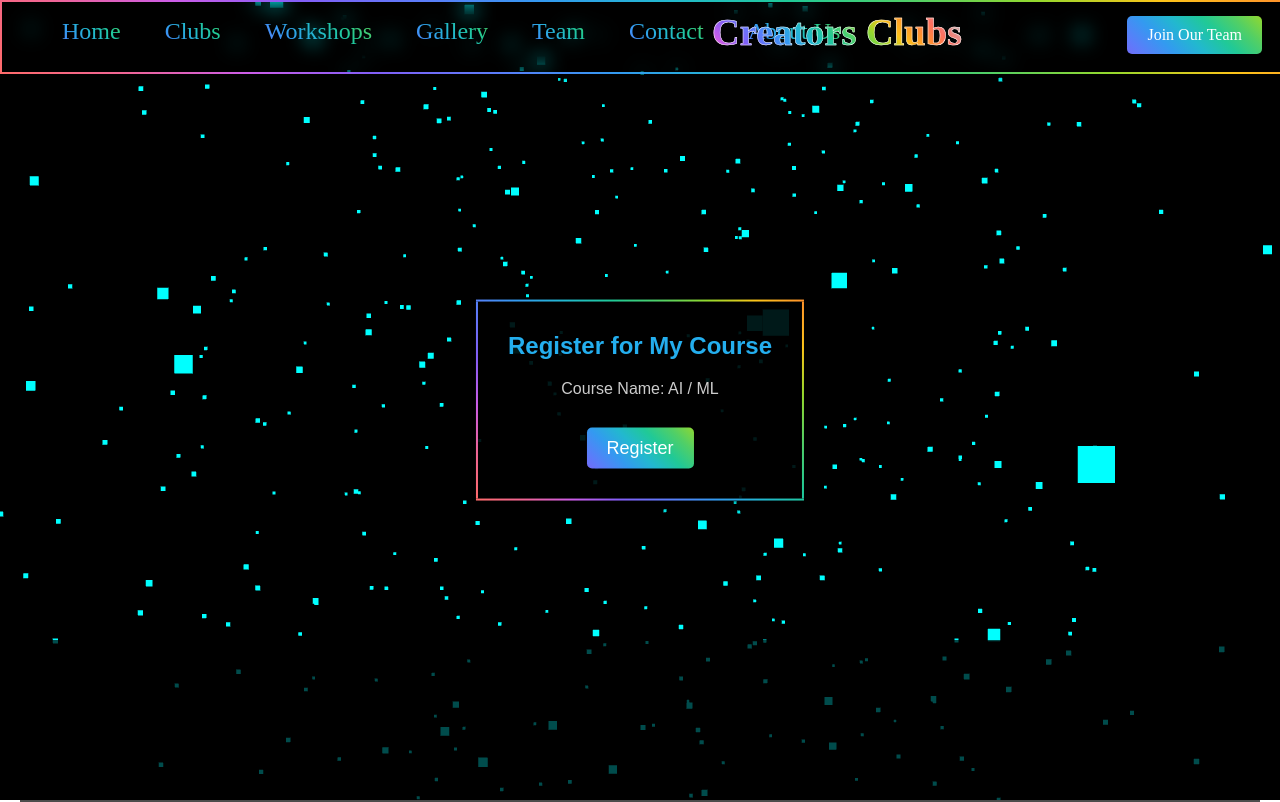
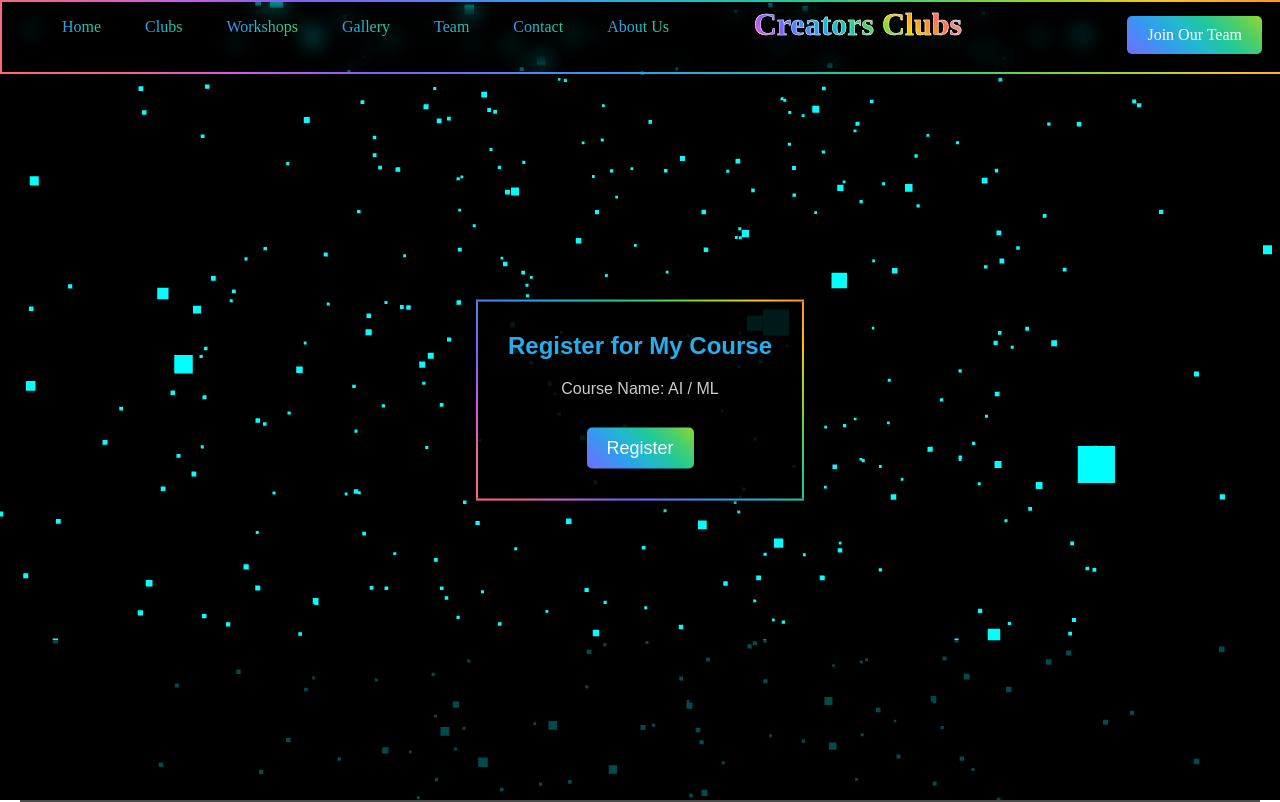
Before and after one commit to HEMANTHKUMAR-K-S/Creators_Hub, a plain HTML site: page index.html in a window 1280 px wide. Shown: the top 802 px of the page. Drawn offline with nearby package versions, Linux system fonts and the light colour scheme; some packages are replaced by stand-ins of ours; animation ran at ten frames a second.

Commit message:
Refactor CSS styles for consistency and readability

```diff
--- a/styles.css
+++ b/styles.css
@@ -24,9 +24,7 @@
             color: white;
         }
 
-        index.html {
-            background: rgba(0, 0, 0, 0.7);
-        }
+
 
         #about {
             background: rgba(0, 0, 0, 0.7);
@@ -52,7 +50,7 @@
             align-items: center;
             justify-content: flex-end;
             float: right;
-            font-size: 1.2rem;
+            font-size: 1rem;
             color: transparent;
             background: linear-gradient(45deg, #ff6b6b, #f06595, #cc5de8, #845ef7, #5c7cfa, #339af0, #22b8cf, #20c997, #51cf66, #94d82d, #fcc419, #ff922b, #ff6f61, #d4a5a5, #a1c4fd, #c2e9fb);
             background-clip: text;
@@ -84,7 +82,7 @@
             display: inline;
             padding: 10px;
             margin: 10px;
-            font-size: 1.5rem;
+            font-size: 1rem;
             color: white;
             cursor: pointer;
             background: linear-gradient(45deg, #ff6b6b, #f06595, #cc5de8, #845ef7, #5c7cfa, #339af0, #22b8cf, #20c997, #51cf66, #94d82d, #fcc419, #ff922b);
```
